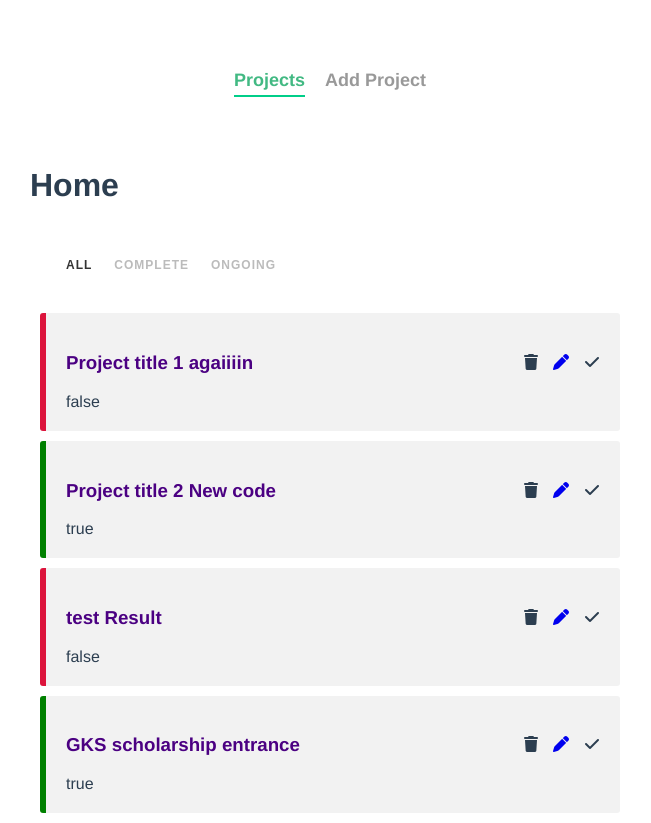
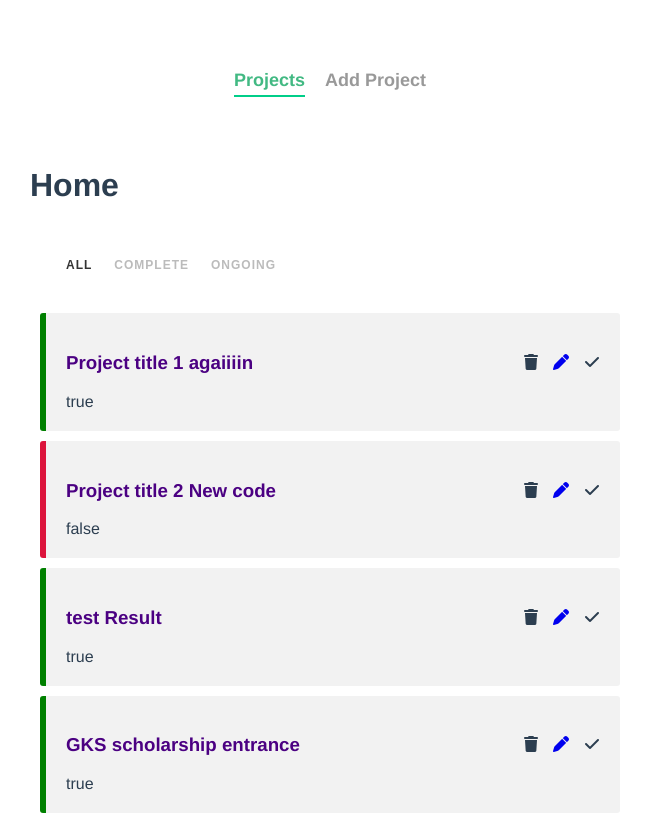
Before and after one commit to theintLwin/project-planner, a Vue app: page / in a window 1280 px wide. Shown: the whole page, without its empty margins (310-961 px from the left). Built offline with nearby package versions, Linux system fonts and the light colour scheme; data requests are answered from the project's data file.

Commit message:
filter nav with computed property

```diff
--- a/database/db.json
+++ b/database/db.json
@@ -4,18 +4,18 @@
       "id": 1,
       "title": "Project title 1 agaiiiin",
       "detail": "Project detail 1",
-      "complete": false
+      "complete": true
     },
     {
       "id": 2,
       "title": "Project title 2 New code",
       "detail": "Project detail 2 New me",
-      "complete": true
+      "complete": false
     },
     {
       "title": "test Result",
       "detail": "test Pass",
-      "complete": false,
+      "complete": true,
       "id": 3
     },
     {
--- a/src/views/HomeView.vue
+++ b/src/views/HomeView.vue
@@ -3,7 +3,7 @@
 
     <h1>Home</h1>
     <FilterNav @filterValue="current = $event" :current="current"></FilterNav>
-    <div v-for="project in projects" :key="project.id">
+    <div v-for="project in filteredProjects" :key="project.id">
      <SingleProject :project="project" @delete="deleteProject" @complete="completeProject"></SingleProject>
     </div>
   </div>
@@ -41,6 +41,25 @@ export default {
       result.complete = !result.complete;
     }//this.current = value from (while firing event from child)
   },
+  computed:{
+    filteredProjects(){
+      if(this.current === "complete"){
+        return this.projects.filter((p)=>{
+          return p.complete;
+        })
+        }
+      else if(this.current === "ongoing"){
+        return this.projects.filter((p)=>{
+          return p.complete === false;//!p.complete
+        })
+      }
+
+       else return this.projects;
+
+
+    }
+  },
+
   mounted(){
     fetch('http://localhost:3000/projects')
     .then((response)=>{
```
